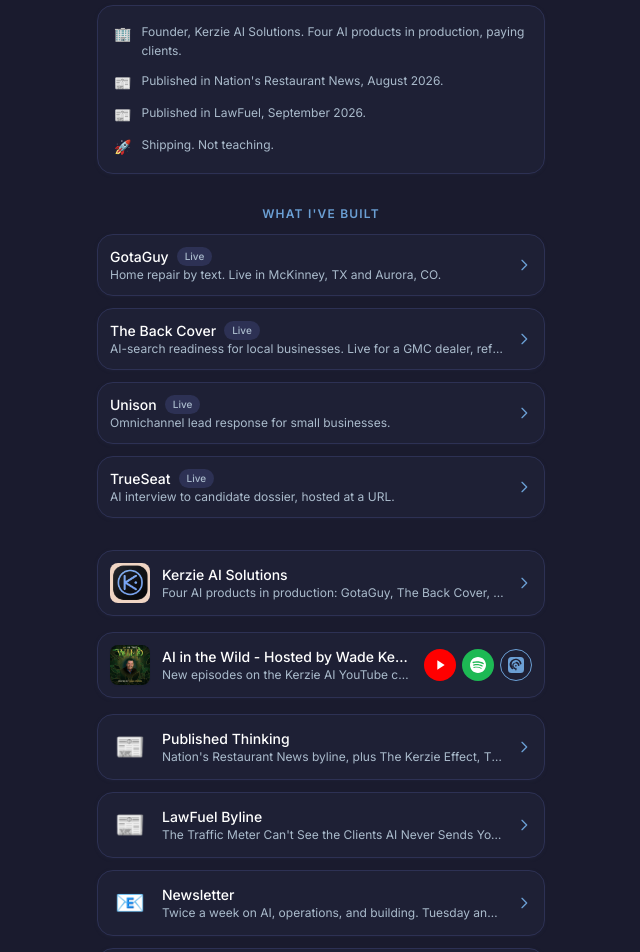
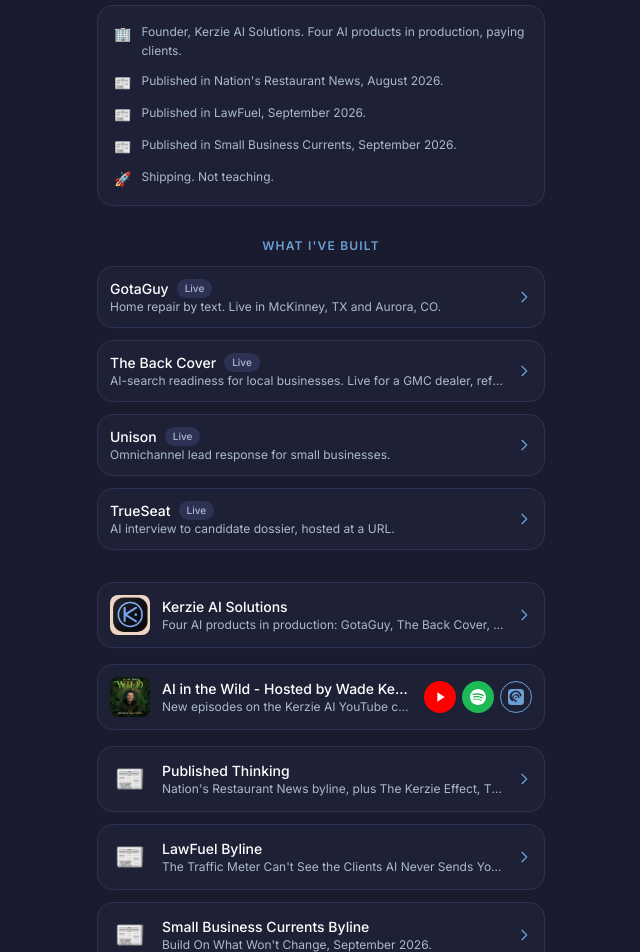
Before and after one commit to wadekerzie/wadekerzie-pro, a React (Vite) app: page / in a window 1280 px wide. Shown: the part 460-1412 px from the top of the page, without its empty margins (319-959 px from the left). Built offline with nearby package versions, Linux system fonts and the light colour scheme.

Commit message:
Add the Small Business Currents byline (9/22) to Currently, the link cards, the competency badge, meta descriptions and llms.txt

```diff
--- a/index.html
+++ b/index.html
@@ -9,7 +9,7 @@
   <!-- SEO Meta Tags -->
   <title>Wade Kerzie | Founder. Operator. Builder.</title>
   <meta name="description"
-    content="Wade Kerzie, founder of Kerzie AI Solutions. Four AI products in production: GotaGuy, The Back Cover, Unison, TrueSeat. 30 years of enterprise sales leadership, $420M+ career revenue. Published in Nation's Restaurant News and LawFuel." />
+    content="Wade Kerzie, founder of Kerzie AI Solutions. Four AI products in production: GotaGuy, The Back Cover, Unison, TrueSeat. 30 years of enterprise sales leadership, $420M+ career revenue. Published in Nation's Restaurant News, LawFuel and Small Business Currents." />
   <meta name="author" content="Wade Kerzie" />
   <link rel="canonical" href="https://pro.wadekerzie.com/" />
 
@@ -17,7 +17,7 @@
   <meta property="og:type" content="website" />
   <meta property="og:title" content="Wade Kerzie | Founder. Operator. Builder." />
   <meta property="og:description"
-    content="Wade Kerzie, founder of Kerzie AI Solutions. Four AI products in production: GotaGuy, The Back Cover, Unison, TrueSeat. 30 years of enterprise sales leadership, $420M+ career revenue. Published in Nation's Restaurant News and LawFuel." />
+    content="Wade Kerzie, founder of Kerzie AI Solutions. Four AI products in production: GotaGuy, The Back Cover, Unison, TrueSeat. 30 years of enterprise sales leadership, $420M+ career revenue. Published in Nation's Restaurant News, LawFuel and Small Business Currents." />
   <meta property="og:url" content="https://pro.wadekerzie.com" />
   <meta property="og:site_name" content="Wade Kerzie" />
   <meta property="og:image" content="https://pro.wadekerzie.com/og.png" />
@@ -28,7 +28,7 @@
   <meta name="twitter:card" content="summary_large_image" />
   <meta name="twitter:title" content="Wade Kerzie | Founder. Operator. Builder." />
   <meta name="twitter:description"
-    content="Wade Kerzie, founder of Kerzie AI Solutions. Four AI products in production: GotaGuy, The Back Cover, Unison, TrueSeat. 30 years of enterprise sales leadership, $420M+ career revenue. Published in Nation's Restaurant News and LawFuel." />
+    content="Wade Kerzie, founder of Kerzie AI Solutions. Four AI products in production: GotaGuy, The Back Cover, Unison, TrueSeat. 30 years of enterprise sales leadership, $420M+ career revenue. Published in Nation's Restaurant News, LawFuel and Small Business Currents." />
   <meta name="twitter:image" content="https://pro.wadekerzie.com/og.png" />
 
   <!-- Google Fonts -->
--- a/src/components/CompetencyBadge.jsx
+++ b/src/components/CompetencyBadge.jsx
@@ -42,7 +42,7 @@
         maxScore: 15,
         details: [
             { label: 'Verified deployment', value: 'Applied AI systems deployed in production across multiple verticals.' },
-            { label: 'Published', value: "Nation's Restaurant News, August 2026; LawFuel, September 2026; essays The Kerzie Effect, The Consequence Clock and The Blast Door at kerzie.ai" },
+            { label: 'Published', value: "Nation's Restaurant News, August 2026; LawFuel, September 2026; Small Business Currents, September 2026; essays The Kerzie Effect, The Consequence Clock and The Blast Door at kerzie.ai" },
             { label: 'On camera', value: 'AI in the Wild, the show on the Kerzie AI YouTube channel; 56-episode podcast archive' },
         ],
     },
--- a/src/components/LinkHub.jsx
+++ b/src/components/LinkHub.jsx
@@ -16,6 +16,10 @@
     {
         icon: '📰',
         label: 'Published in LawFuel, September 2026.',
+    },
+    {
+        icon: '📰',
+        label: 'Published in Small Business Currents, September 2026.',
     },
     {
         icon: '🚀',
@@ -137,6 +141,14 @@
                     href="https://www.lawfuel.com/the-traffic-meter-cant-see-the-clients-ai-never-sends-you/"
                 />
 
+                {/* Small Business Currents byline */}
+                <LinkCard
+                    emoji="📰"
+                    title="Small Business Currents Byline"
+                    description="Build On What Won't Change, September 2026."
+                    href="https://smallbusinesscurrents.com/2026/09/22/build-on-what-wont-change/"
+                />
+
                 {links.slice(1).map((link) => (
                     <LinkCard key={link.title} {...link} />
                 ))}
```
Also changed, not shown: public/llms.txt.
